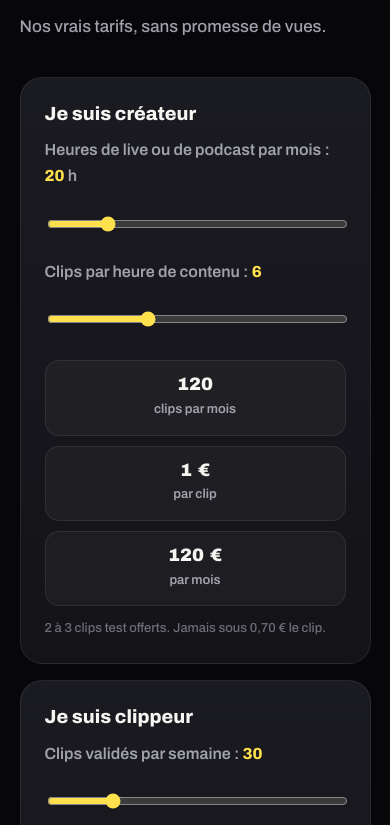
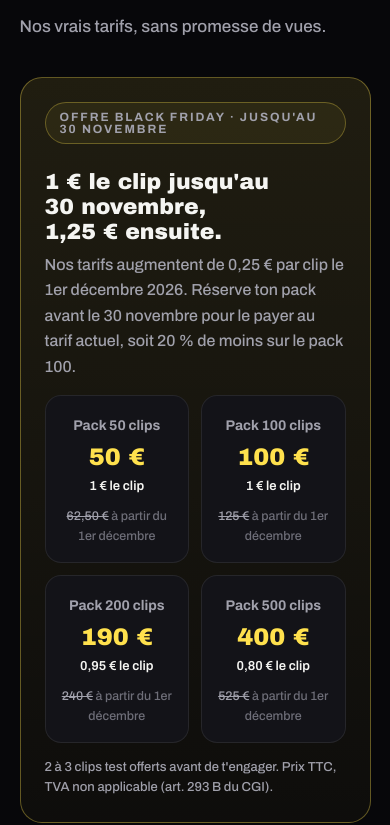
Before and after one commit to klipagencyy-collab/klip-site, a plain HTML site: page index.html in a window 390 px wide. Shown: the part 4409-5234 px from the top of the page. Drawn offline with Linux system fonts and the light colour scheme.

Commit message:
Offre Black Friday : packs 50/100/200/500, tarifs actuels jusqu'au 30/11, +0,25 € par clip au 1er décembre (bascule automatique)
Co-Authored-By: Claude Fable 5.2 <noreply@anthropic.com>
Claude-Session: https://claude.ai/code/session_01UfWqWb4jXp71BJJcsDCX7o

```diff
--- a/index.html
+++ b/index.html
@@ -258,6 +258,17 @@ input[type=range] { width: 100%; accent-color: var(--y); }
 .res b { display: block; font: 400 clamp(18px, 2.4vw, 26px)/1.1 var(--display); color: var(--text); font-variant-numeric: tabular-nums; }
 .res span { color: var(--muted); font-size: 13px; font-weight: 600; }
 .fine { color: var(--dim); font-size: 13px; }
+.bf { border-radius: var(--r); border: 1px solid rgba(255,225,77,.35); background: linear-gradient(180deg, rgba(255,225,77,.10), rgba(255,225,77,.03)); padding: 24px; margin-bottom: 16px; }
+.bf h3 { font: 400 clamp(22px, 3vw, 30px)/1.15 var(--display); margin: 10px 0 6px; text-wrap: balance; }
+.bf > p { color: var(--muted); margin: 0 0 16px; max-width: 62ch; }
+.packs { display: grid; grid-template-columns: repeat(4, minmax(0, 1fr)); gap: 12px; }
+.pack { border-radius: 16px; background: var(--panel); border: 1px solid var(--line); padding: 16px 14px; text-align: center; min-width: 0; }
+.pack .n { color: var(--muted); font-weight: 700; font-size: 14px; }
+.pack b { display: block; font: 400 clamp(24px, 3vw, 32px)/1.1 var(--display); color: var(--y); margin: 6px 0 2px; font-variant-numeric: tabular-nums; }
+.pack .u { color: var(--text); font-size: 13px; font-weight: 600; }
+.pack .later { display: block; color: var(--dim); font-size: 12.5px; margin-top: 8px; }
+.pack .later s { color: var(--muted); }
+@media (max-width: 760px) { .packs { grid-template-columns: repeat(2, minmax(0, 1fr)); } }
 .tblwrap { overflow-x: auto; border-radius: var(--r); border: 1px solid var(--line); }
 table.cmp { width: 100%; border-collapse: collapse; min-width: 560px; }
 .cmp th, .cmp td { padding: 16px 18px; text-align: left; border-bottom: 1px solid var(--line); vertical-align: top; }
@@ -494,6 +505,13 @@ footer .wrap { display: flex; flex-wrap: wrap; gap: 14px 24px; align-items: cent
       <h2 id="t-sim">Fais le calcul <span class="hl">en 10 secondes</span>.</h2>
       <p>Nos vrais tarifs, sans promesse de vues.</p>
     </div>
+    <div class="bf" id="bf">
+      <p class="eyebrow" id="bf-tag">Offre Black Friday · jusqu'au 30 novembre</p>
+      <h3 id="bf-title">1 € le clip jusqu'au 30 novembre, 1,25 € ensuite.</h3>
+      <p id="bf-txt">Nos tarifs augmentent de 0,25 € par clip le 1er décembre 2026. Réserve ton pack avant le 30 novembre pour le payer au tarif actuel, soit 20 % de moins sur le pack 100.</p>
+      <div class="packs" id="packs"></div>
+      <p class="fine" style="margin:14px 0 0">2 à 3 clips test offerts avant de t'engager. Prix TTC, TVA non applicable (art. 293 B du CGI).</p>
+    </div>
     <div class="sims">
       <div class="sim">
         <h3>Je suis créateur</h3>
@@ -502,7 +520,7 @@ footer .wrap { display: flex; flex-wrap: wrap; gap: 14px 24px; align-items: cent
         <label for="s-rate">Clips par heure de contenu : <output id="o-rate">6</output></label>
         <input id="s-rate" type="range" min="2" max="15" step="1" value="6">
         <div class="res"><div><b id="r-clips">120</b><span>clips par mois</span></div><div><b id="r-price">1,00 €</b><span>par clip</span></div><div><b id="r-total">120 €</b><span>par mois</span></div></div>
-        <p class="fine">2 à 3 clips test offerts. Jamais sous 0,70 € le clip.</p>
+        <p class="fine">2 à 3 clips test offerts. Jamais sous <span class="k-floor">0,70 €</span> le clip.</p>
       </div>
       <div class="sim">
         <h3>Je suis clippeur</h3>
@@ -534,7 +552,7 @@ footer .wrap { display: flex; flex-wrap: wrap; gap: 14px 24px; align-items: cent
       <h2 id="t-cmp">La pub s'arrête quand tu arrêtes de payer. <span class="hl">Un clip continue.</span></h2>
     </div>
     <div class="tblwrap"><table class="cmp"><thead><tr><th scope="col"></th><th scope="col">Pub payante</th><th scope="col">Clipping Klip</th></tr></thead><tbody>
-      <tr><th scope="row">Ce que tu paies</th><td>Chaque vue, chaque clic</td><td>Un prix fixe par clip, dès 0,70 €</td></tr>
+      <tr><th scope="row">Ce que tu paies</th><td>Chaque vue, chaque clic</td><td>Un prix fixe par clip, dès <span class="k-floor">0,70 €</span></td></tr>
       <tr><th scope="row">Quand tu arrêtes</th><td>Plus aucune vue</td><td>Les clips restent en ligne et continuent d'être vus</td></tr>
       <tr><th scope="row">Ce que voit le public</th><td>Une publicité</td><td>Ton vrai contenu, tes vrais moments</td></tr>
       <tr><th scope="row">Ce que tu dois produire</th><td>Des créas pub à part</td><td>Rien de plus : tu continues tes lives</td></tr>
@@ -669,8 +687,8 @@ footer .wrap { display: flex; flex-wrap: wrap; gap: 14px 24px; align-items: cent
       <details><summary>Il faut combien d'abonnés pour candidater ?</summary><div><p>Aucun. Il suffit d'avoir du contenu long.</p></div></details>
       <details><summary>Comment je vous envoie mes vidéos ?</summary><div><p>Par Google Drive ou WeTransfer.</p></div></details>
       <details><summary>Je découpe déjà mes clips moi-même, vous pouvez juste les monter ?</summary><div><p>Oui. Envoie-nous tes passages déjà choisis par Google Drive ou WeTransfer : on les monte simplement (format vertical, cadrage, sous-titres, titre), sans toucher à ce que tu as sélectionné. Même tarif que pour les clips qu'on découpe nous-mêmes.</p></div></details>
-      <details><summary>Combien ça coûte après les clips test ?</summary><div><p>Le prix baisse avec le volume, et ne descend jamais sous 0,70 € le clip :</p>
-        <div style="overflow-x: auto"><table class="prices"><thead><tr><th scope="col">Clips par mois</th><th scope="col">Prix par clip</th><th scope="col">Total</th></tr></thead><tbody><tr><td>100</td><td>1,00 €</td><td>100 €</td></tr><tr><td>200</td><td>0,95 €</td><td>190 €</td></tr><tr><td>300</td><td>0,90 €</td><td>270 €</td></tr><tr><td>400</td><td>0,85 €</td><td>340 €</td></tr><tr><td>500</td><td>0,80 €</td><td>400 €</td></tr><tr><td>600</td><td>0,75 €</td><td>450 €</td></tr><tr><td>700 et plus</td><td>0,70 €</td><td>0,70 € × nombre de clips</td></tr></tbody></table></div>
+      <details><summary>Combien ça coûte après les clips test ?</summary><div><p id="faq-price">Jusqu'au 30 novembre 2026 (offre Black Friday), le prix baisse avec le volume et ne descend jamais sous 0,70 € le clip. À partir du 1er décembre, chaque palier augmente de 0,25 €.</p>
+        <div style="overflow-x: auto"><table class="prices" id="tbl-prices"><thead><tr><th scope="col">Clips par mois</th><th scope="col">Prix par clip</th><th scope="col">Total</th></tr></thead><tbody><tr><td>100</td><td>1,00 €</td><td>100 €</td></tr><tr><td>200</td><td>0,95 €</td><td>190 €</td></tr><tr><td>300</td><td>0,90 €</td><td>270 €</td></tr><tr><td>400</td><td>0,85 €</td><td>340 €</td></tr><tr><td>500</td><td>0,80 €</td><td>400 €</td></tr><tr><td>600</td><td>0,75 €</td><td>450 €</td></tr><tr><td>700 et plus</td><td>0,70 €</td><td>0,70 € × nombre de clips</td></tr></tbody></table></div>
         </div></details>
       <details><summary>Est-ce que je garde mes droits ?</summary><div><p>Oui, tes contenus restent à toi. La monétisation des clips revient au clippeur et à Klip ; toi, tu gagnes la visibilité.</p></div></details>
       <details><summary>Je suis clippeur, combien je gagne ?</summary><div><p>0,70 € par clip validé, même avec peu de vues, plus un bonus dès 1 000 vues. Payé chaque semaine, sans statut.</p></div></details>
@@ -755,7 +773,25 @@ var GFORMS = {
 (function sims() {
   var $ = function (id) { return document.getElementById(id); };
   var eur = function (x) { return x.toFixed(2).replace('.', ',').replace(',00', '') + ' €'; };
-  function price(n) { return n < 100 ? 1 : Math.max(0.70, Math.round((1 - 0.05 * (Math.floor(n / 100) - 1)) * 100) / 100); }
+  // Offre Black Friday : tarifs actuels jusqu'au 30/11/2026 inclus, +0,25 € par clip à partir du 1er décembre (bascule automatique)
+  var BF = Date.now() < Date.parse('2026-12-01T00:00:00+01:00'), UP = BF ? 0 : 0.25; window.KLIP_UP = UP;
+  function base(n) { return n < 100 ? 1 : Math.max(0.70, Math.round((1 - 0.05 * (Math.floor(n / 100) - 1)) * 100) / 100); }
+  function price(n) { return Math.round((base(n) + UP) * 100) / 100; }
+  var packs = $('packs');
+  [50, 100, 200, 500].forEach(function (n) {
+    var d = document.createElement('div'); d.className = 'pack';
+    var now = n * (base(n) + UP), dec = n * (base(n) + 0.25);
+    d.innerHTML = '<span class="n">Pack ' + n + ' clips</span><b>' + eur(now) + '</b><span class="u">' + eur(base(n) + UP) + ' le clip</span>' +
+      (BF ? '<span class="later"><s>' + eur(dec) + '</s> à partir du 1er décembre</span>' : '');
+    packs.appendChild(d);
+  });
+  if (!BF) {
+    $('bf-tag').textContent = 'Packs'; $('bf-title').textContent = 'Nos packs de clips.'; $('bf-txt').textContent = 'Le prix par clip baisse avec le volume.';
+    document.querySelectorAll('.k-floor').forEach(function (e) { e.textContent = '0,95 €'; });
+    $('faq-price').textContent = 'Le prix baisse avec le volume, et ne descend jamais sous 0,95 € le clip :';
+    $('tbl-prices').querySelectorAll('tbody tr').forEach(function (tr, i) { var p = Math.max(0.70, 1 - 0.05 * i) + 0.25, n = (i + 1) * 100;
+      tr.cells[1].textContent = eur(p).replace(' €', (p * 100 % 100 ? '' : ',00') + ' €'); tr.cells[2].textContent = i === 6 ? eur(p) + ' × nombre de clips' : eur(n * p); });
+  }
   function crea() { var h = +$('s-hours').value, r = +$('s-rate').value, n = h * r, p = price(n);
     $('o-hours').textContent = h; $('o-rate').textContent = r; $('r-clips').textContent = n; $('r-price').textContent = eur(p); $('r-total').textContent = eur(n * p); }
   function clip() { var c = +$('s-clips').value; $('o-clips').textContent = c; $('r-week').textContent = eur(c * 0.70); $('r-month').textContent = eur(Math.round(c * 0.70 * 52 / 12)); }
@@ -818,10 +854,10 @@ document.getElementById('copy').addEventListener('click', function () {
   var eur = function (x, d) { return x.toFixed(d === undefined ? 2 : d).replace('.', ','); };
   // 1) prix par clip
   var P = document.getElementById('ch-price'), L = 54, Rr = 545, T = 24, B = 262, steps = [100, 200, 300, 400, 500, 600, 700];
-  [0, .25, .5, .75, 1].forEach(function (v) { var y = B - (B - T) * v; el('line', { x1: L, x2: Rr, y1: y, y2: y, class: 'ax' }, P); el('text', { x: L - 10, y: y + 4, class: 'tk', 'text-anchor': 'end' }, P).textContent = eur(v) + ' €'; });
+  [0, .25, .5, .75, 1].forEach(function (v) { var y = B - (B - T) * v; el('line', { x1: L, x2: Rr, y1: y, y2: y, class: 'ax' }, P); el('text', { x: L - 10, y: y + 4, class: 'tk', 'text-anchor': 'end' }, P).textContent = eur(v * (window.KLIP_UP ? 1.25 : 1)) + ' €'; });
   var bw = (Rr - L) / steps.length, bars = [];
   steps.forEach(function (n, i) {
-    var price = Math.max(.70, 1 - .05 * i), h = (B - T) * price, x = L + i * bw + bw * .18, w = bw * .64;
+    var UPc = window.KLIP_UP || 0, MX = UPc ? 1.25 : 1, price = Math.max(.70, 1 - .05 * i) + UPc, h = (B - T) * price / MX, x = L + i * bw + bw * .18, w = bw * .64;
     var r = el('rect', { x: x, y: B - h, width: w, height: h, rx: 8, class: 'bar', style: 'animation-delay:' + (i * 70) + 'ms' }, P);
     var t = el('text', { x: x + w / 2, y: B - h - 8, class: 'val' }, P); t.textContent = eur(price) + ' €';
     el('text', { x: x + w / 2, y: B + 20, class: 'tk', 'text-anchor': 'middle' }, P).textContent = n + (i === steps.length - 1 ? '+' : '');
```
